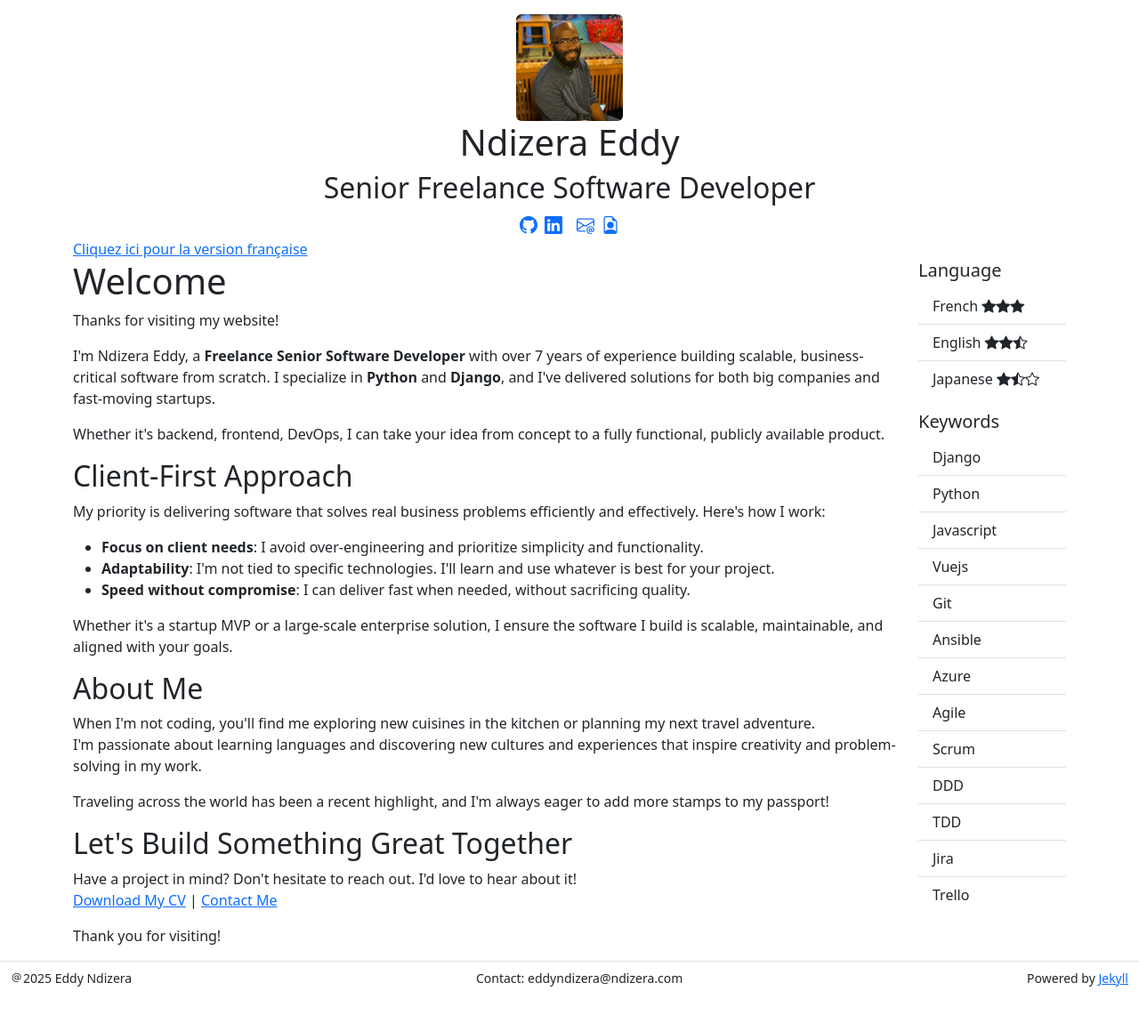
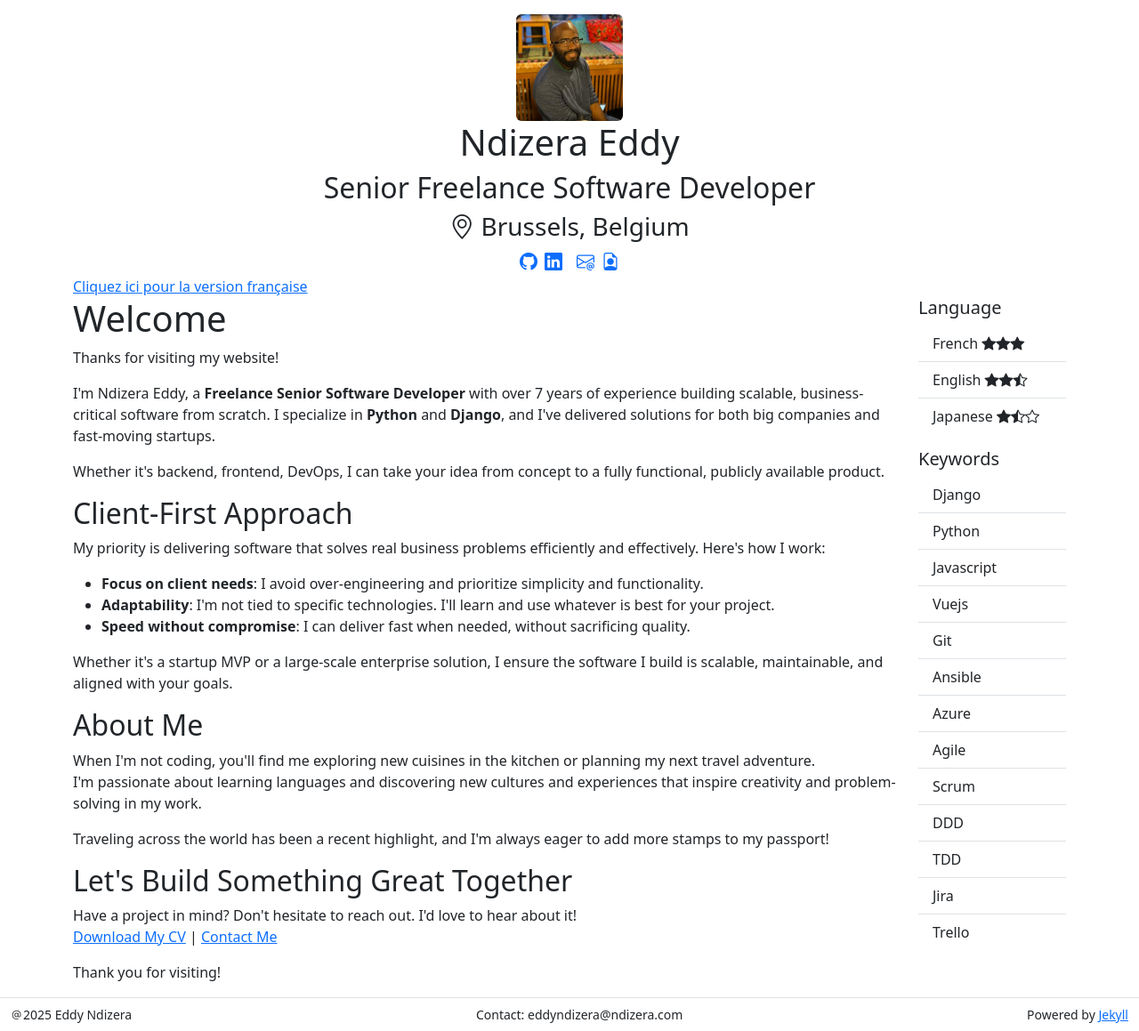
Before and after one commit to edd19/edd19.github.io, a Jekyll site: the page built from index.html, in a window 1280 px wide. Shown: the whole page at 89% size. Built offline with Jekyll 4.4.1, drawn with Linux system fonts in a browser that asks for light colours; before the commit the page ends 1118 px from its top, so only the background shows below that.

Commit message:
add location information

```diff
--- a/fr/index.html
+++ b/fr/index.html
@@ -10,7 +10,7 @@
 <div class="text-center">
   <h1>Ndizera Eddy</h1>
   <h2>Développeur Senior Freelance</h2>
-
+  <h3><i class="bi bi-geo-alt"></i> Bruxelles, Belgium</h3>
 </div>
 
 <div class="d-flex justify-content-center fs-5">
--- a/index.html
+++ b/index.html
@@ -7,6 +7,7 @@
 <div class="text-center">
   <h1>Ndizera Eddy</h1>
   <h2>Senior Freelance Software Developer</h2>
+  <h3><i class="bi bi-geo-alt"></i> Brussels, Belgium</h3>
 </div>
 
 <div class="d-flex justify-content-center fs-5">
```
